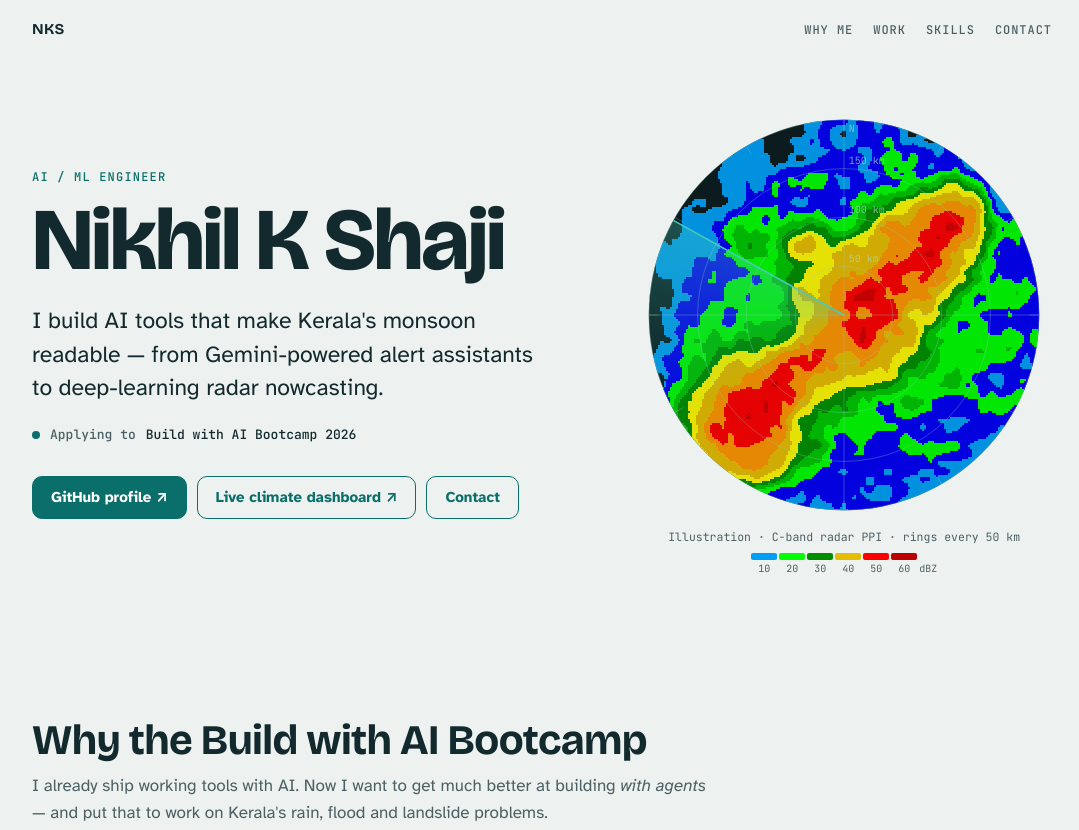
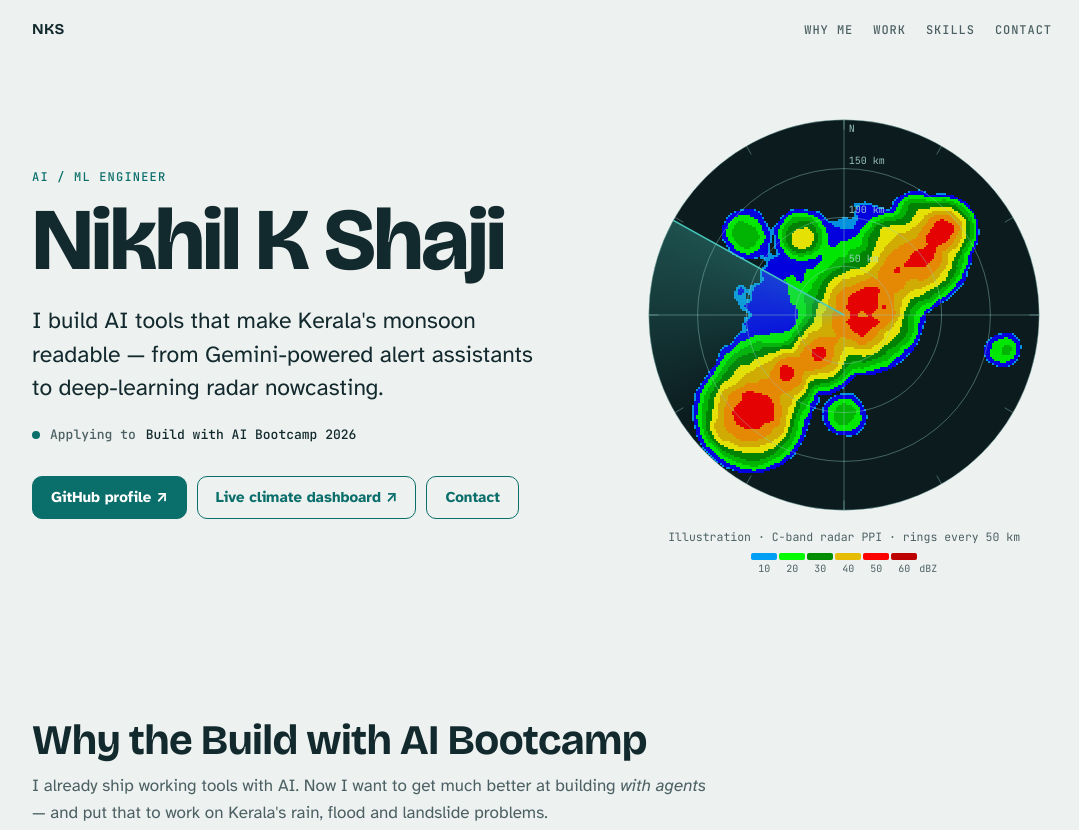
Before and after one commit to nikhil5562/nikhil5562.github.io, a plain HTML site: page index.html in a window 1280 px wide. Shown: the top 830 px of the page, without its empty margins (98-1177 px from the left). Drawn offline with nearby package versions, Linux system fonts and the light colour scheme.

Commit message:
Radar sweep: narrower storm band so range rings and clear air read
Co-Authored-By: Claude Opus 5.5 <noreply@anthropic.com>

```diff
--- a/index.html
+++ b/index.html
@@ -38,8 +38,8 @@
     --tool: #4C6064;      --tool-bg: #E1E8E6;
 
     --scope-bg: #0B1B1E;
-    --scope-ring: rgba(150, 205, 198, 0.30);
-    --scope-label: rgba(170, 215, 208, 0.70);
+    --scope-ring: rgba(150, 205, 198, 0.42);
+    --scope-label: rgba(175, 220, 212, 0.85);
     --scope-sweep: 72, 204, 190;
 
     --display: "Bricolage Grotesque", "Segoe UI", system-ui, sans-serif;
@@ -628,17 +628,19 @@
     };
 
     // Storm layout in unit-radius coordinates: stratiform shield + a NE–SW squall line + isolated cells
+    // Narrow trailing stratiform band just behind (NW of) the line — most of the scope stays clear air
     const blobs = [
-      { x: 0.26, y: -0.08, s: 0.40, p: 24 },
-      { x: -0.12, y: 0.26, s: 0.36, p: 22 }
+      { x: -0.08, y: -0.10, s: 0.20, p: 19 },
+      { x: 0.12, y: -0.30, s: 0.17, p: 18 },
+      { x: -0.30, y: 0.12, s: 0.17, p: 18 }
     ];
     for (let i = 0; i < 11; i++) {
       const t = i / 10;
-      blobs.push({ x: -0.62 + 1.15 * t + (rand() - 0.5) * 0.08, y: 0.60 - 1.05 * t + (rand() - 0.5) * 0.08, s: 0.05 + rand() * 0.07, p: 40 + rand() * 16 });
+      blobs.push({ x: -0.58 + 1.08 * t + (rand() - 0.5) * 0.06, y: 0.56 - 0.98 * t + (rand() - 0.5) * 0.06, s: 0.035 + rand() * 0.045, p: 40 + rand() * 16 });
     }
     for (let i = 0; i < 7; i++) {
-      const a = rand() * Math.PI * 2, d = 0.35 + rand() * 0.5;
-      blobs.push({ x: Math.cos(a) * d, y: Math.sin(a) * d, s: 0.03 + rand() * 0.04, p: 26 + rand() * 14 });
+      const a = rand() * Math.PI * 2, d = 0.40 + rand() * 0.45;
+      blobs.push({ x: Math.cos(a) * d, y: Math.sin(a) * d, s: 0.022 + rand() * 0.028, p: 28 + rand() * 12 });
     }
 
     const buildEchoes = (size) => {
@@ -658,8 +660,8 @@
             if (e < 9) Z += Math.pow(10, b.p / 10) * Math.exp(-e);
           }
           if (Z <= 0) continue;
-          const dbz = 10 * Math.log10(Z) + (noise(x * 9 + 4, y * 9 + 4) - 0.5) * 10 + (noise(x * 23, y * 23) - 0.5) * 5;
-          const col = colorFor(dbz);
+          const dbz = 10 * Math.log10(Z) + (noise(x * 9 + 4, y * 9 + 4) - 0.5) * 6 + (noise(x * 23, y * 23) - 0.5) * 3;
+          const col = dbz >= 14 ? colorFor(dbz) : null;
           if (!col) continue;
           o.fillStyle = col;
           o.fillRect(px, py, step, step);
```
